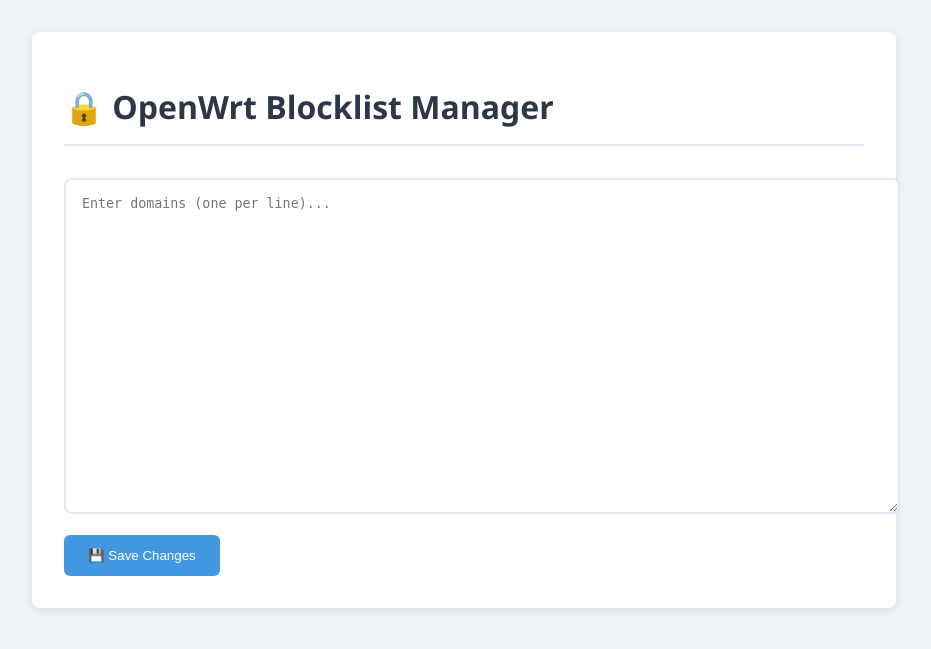
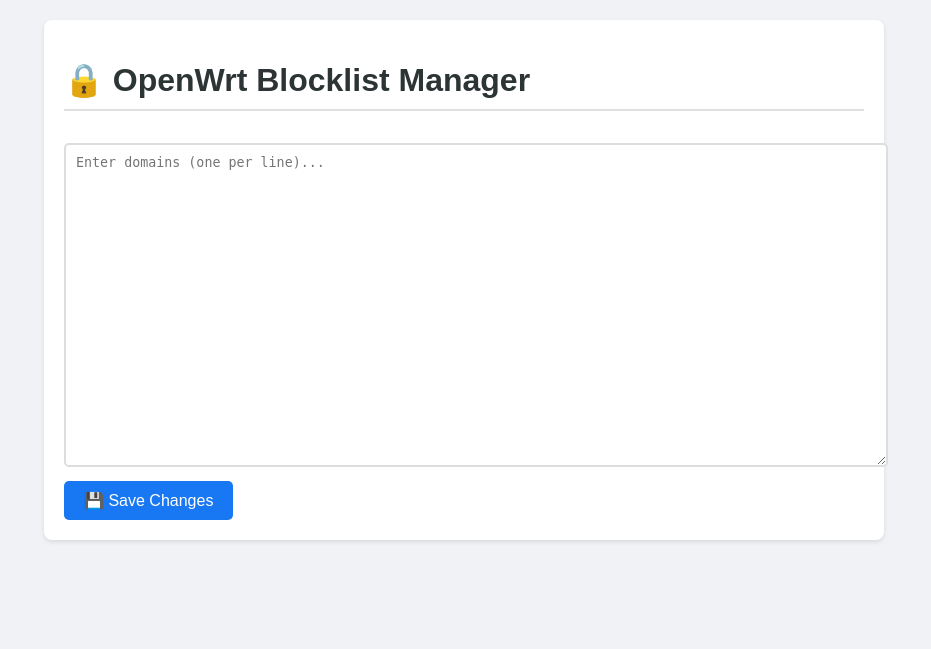
Before and after one commit to SAMRAT-SHA-EMON/Openwrt_content_filter, a PHP site: page / in a window 1280 px wide. Shown: the top 649 px of the page, without its empty margins (176-1107 px from the left). Run offline with PHP 8.4, Linux system fonts and the light colour scheme.

Commit message:
Update style.css

```diff
--- a/files/www/custom_filter/style.css
+++ b/files/www/custom_filter/style.css
@@ -1,58 +1,55 @@
-/* === Modern CSS Styles === */
 body {
-    font-family: 'Segoe UI', Arial, sans-serif;
-    background: #f0f4f8;
-    margin: 0;
-    padding: 2rem;
-    color: #2d3748;
+    font-family: 'Arial', sans-serif;
+    background: #f0f2f5;
+    margin: 20px;
+    color: #1c1e21;
 }
 
 .container {
     max-width: 800px;
     margin: 0 auto;
     background: white;
-    padding: 2rem;
+    padding: 20px;
     border-radius: 8px;
-    box-shadow: 0 2px 10px rgba(0, 0, 0, 0.1);
+    box-shadow: 0 2px 4px rgba(0,0,0,0.1);
 }
 
 h1 {
-    color: #2d3748;
-    border-bottom: 2px solid #e2e8f0;
-    padding-bottom: 1rem;
-    margin-bottom: 2rem;
+    color: #2d3436;
+    border-bottom: 2px solid #e0e0e0;
+    padding-bottom: 10px;
 }
 
 textarea {
     width: 100%;
     height: 300px;
-    padding: 1rem;
-    border: 2px solid #e2e8f0;
-    border-radius: 8px;
+    padding: 10px;
+    border: 2px solid #ddd;
+    border-radius: 5px;
     font-family: monospace;
+    margin: 10px 0;
     resize: vertical;
-    margin-bottom: 1rem;
 }
 
 button {
-    background: #4299e1;
+    background: #1877f2;
     color: white;
     border: none;
-    padding: 0.8rem 1.5rem;
-    border-radius: 6px;
+    padding: 10px 20px;
+    border-radius: 5px;
     cursor: pointer;
-    transition: background 0.2s;
+    font-size: 16px;
 }
 
 button:hover {
-    background: #3182ce;
+    background: #166fe5;
 }
 
-.success-msg {
-    color: #48bb78;
-    background: #f0fff4;
-    padding: 1rem;
-    border-radius: 6px;
-    border: 1px solid #c6f6d5;
-    margin-top: 1rem;
+.success {
+    color: #31a24c;
+    margin-top: 10px;
+    padding: 10px;
+    background: #e9f9ee;
+    border: 1px solid #31a24c;
+    border-radius: 5px;
 }
```
